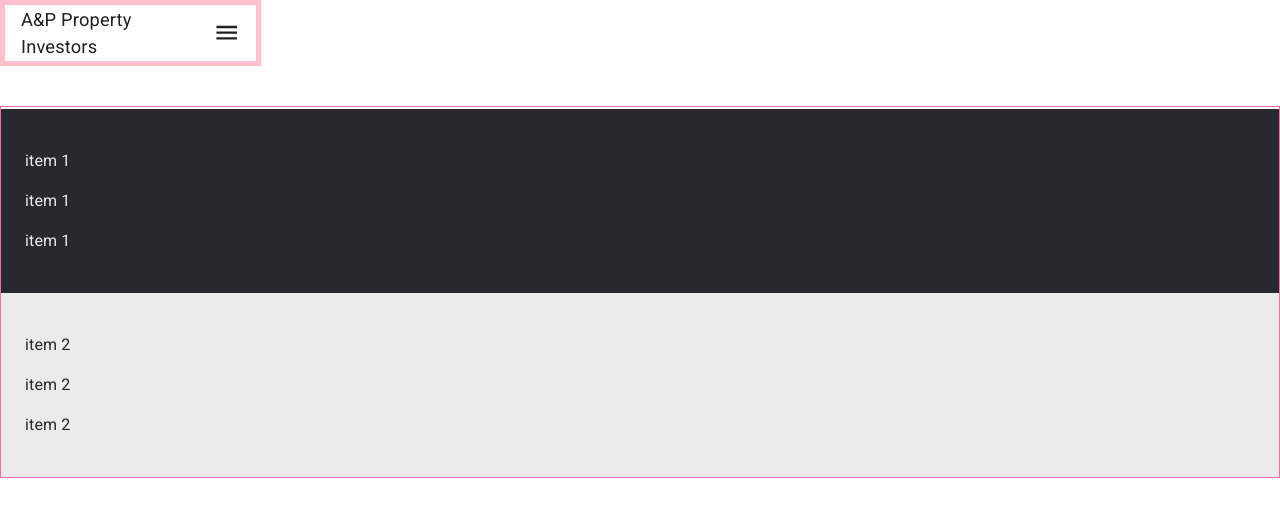
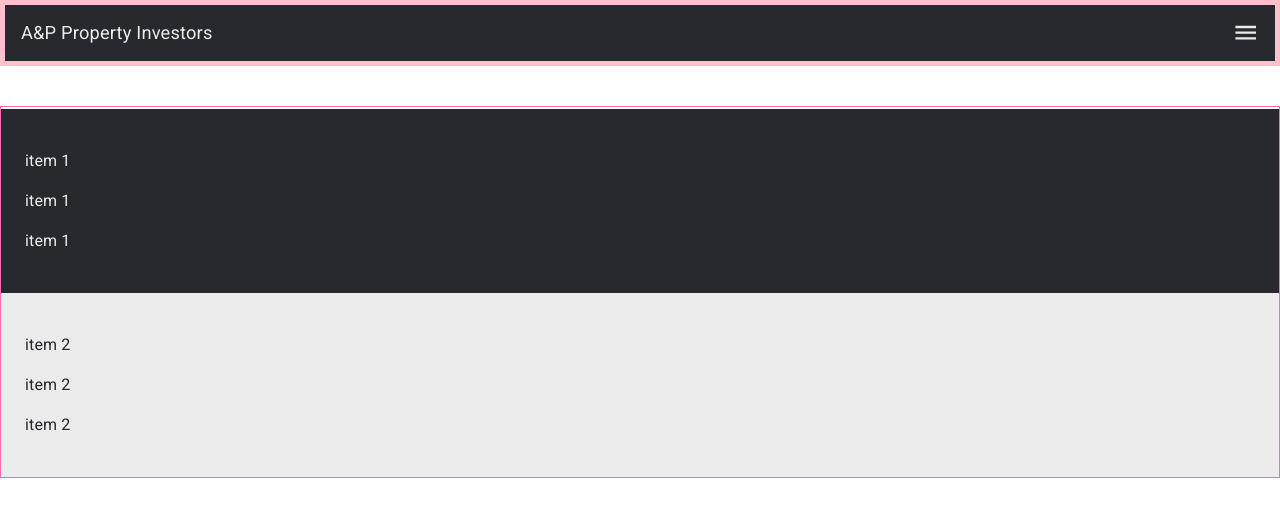
Before and after one commit to chukalicious/appropertyinvestors.com, a React (Create React App) app in the folder appropertyinvestors/: page / in a window 1280 px wide. Shown: the top 516 px of the page. Built offline with nearby package versions, Linux system fonts and the light colour scheme.

Commit message:
added width of 100 of container to the styledbar and fiexed the colors on headerbox

```diff
--- a/appropertyinvestors/src/styles/Header.js
+++ b/appropertyinvestors/src/styles/Header.js
@@ -3,6 +3,16 @@ import { styled } from "@mui/material/styles";
 export const HeaderBox = styled("div")(({ theme }) => ({
   display: "flex",
   flexDirection: "row",
+  backgroundColor: theme.palette.primary.main,
+  color: theme.palette.primary.contrastText,
+}));
+
+export const StyledBar = styled("div")(({ theme }) => ({
+  border: "green solid 5px",
+  width: "100%",
+  [theme.breakpoints.up("md")]: {
+    border: "pink solid 5px",
+  },
 }));
 
 export const titleBox = {
@@ -18,13 +28,6 @@ export const menuBox = {
   justifyContent: "flex-end",
 };
 
-export const StyledBar = styled("div")(({ theme }) => ({
-  border: "green solid 5px",
-  [theme.breakpoints.up("md")]: {
-    border: "pink solid 5px",
-  },
-}));
-
 export const buttonWrapper = {
   border: "lightpink solid 1px",
 };
```
